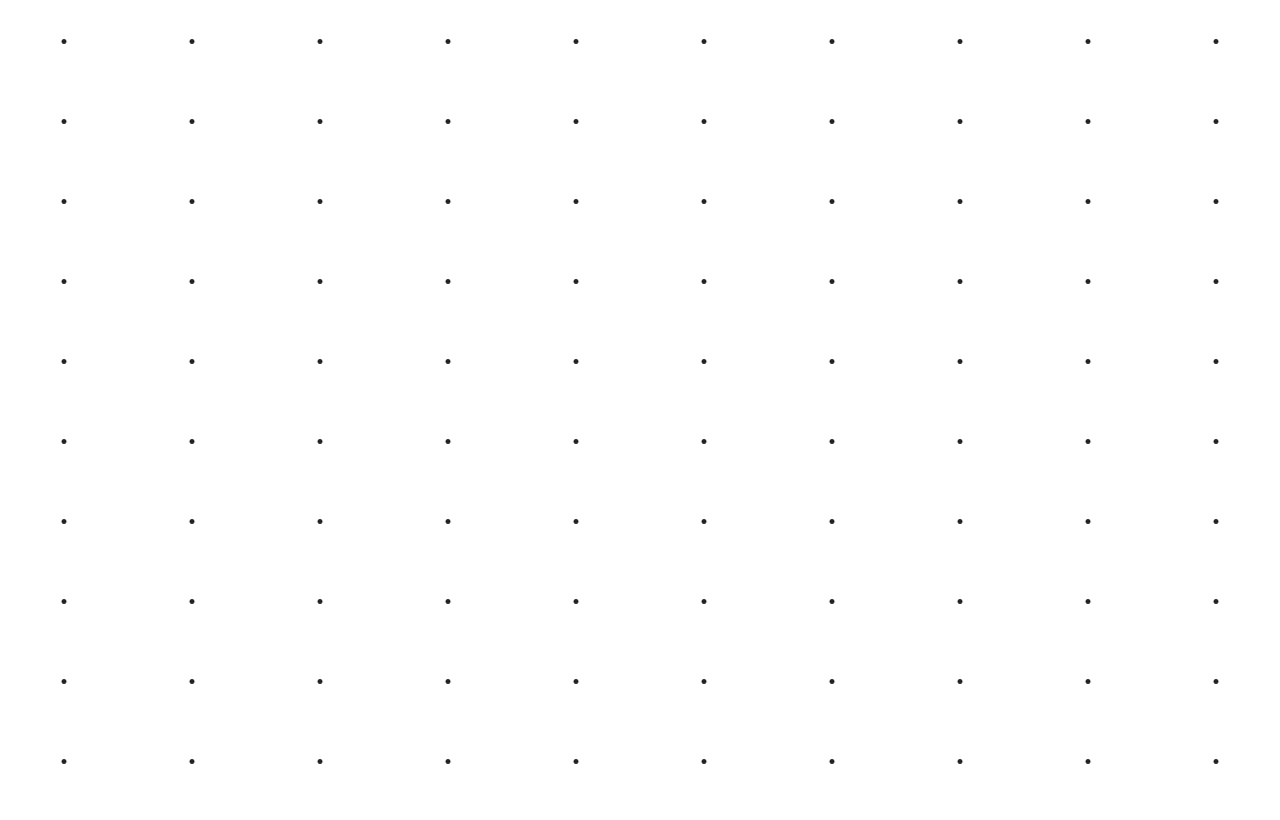
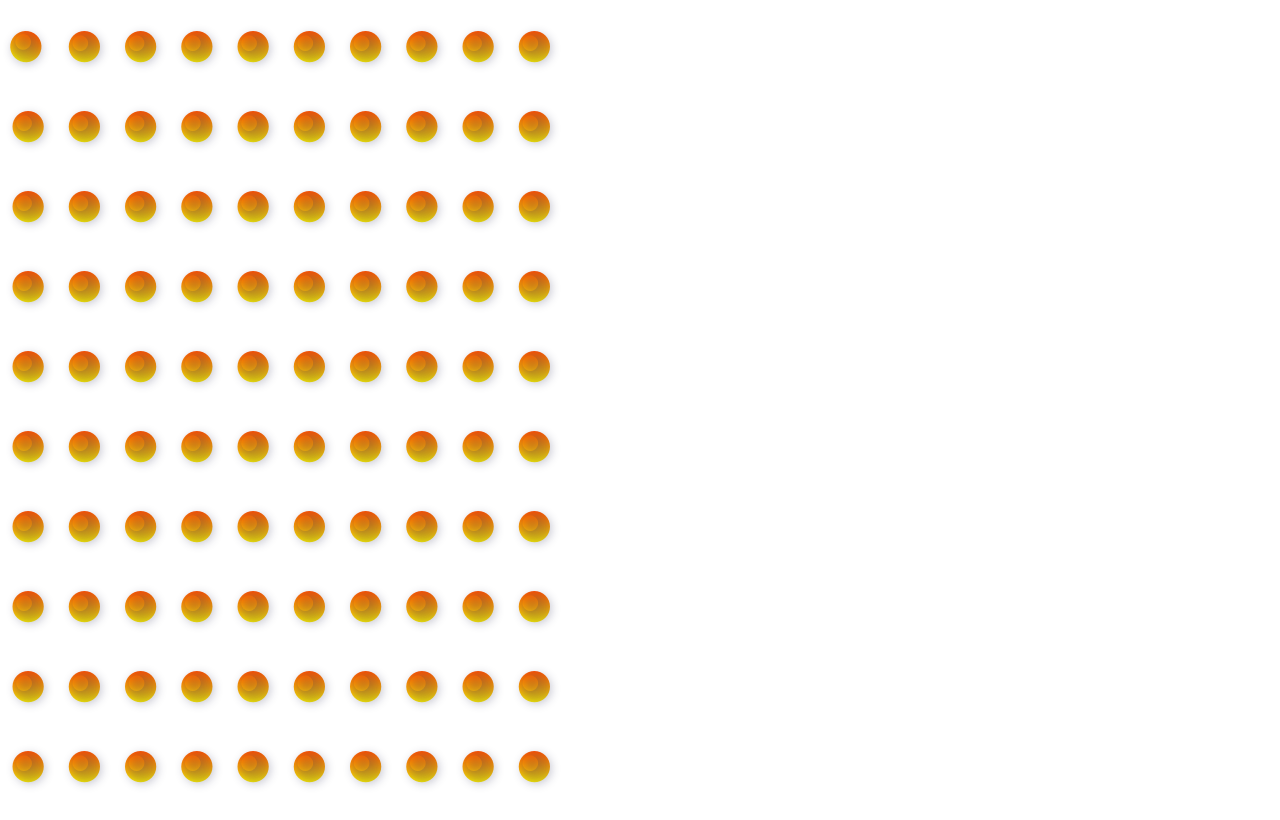
Before and after one commit to b0gucki3/prototype, a plain HTML site: page index.html in a window 1280 px wide. Drawn offline with nearby package versions, Linux system fonts and the light colour scheme.

Commit message:
colors added

```diff
--- a/sass/style.scss
+++ b/sass/style.scss
@@ -5,4 +5,40 @@ body {
     grid-template-rows: repeat(10, 1fr);
     height: 100vh;
     place-items: center;
+
+    max-width: 500px;
 }
+
+span{
+    font-size: 100px;
+    line-height: 50px;
+    color: red;
+
+    background: -webkit-linear-gradient(red, yellow);
+    -webkit-background-clip: text;
+    -webkit-text-fill-color: transparent;
+
+    text-shadow: 2px 2px 8px rgba(50,50,93,.25);
+    transition: transform 0.3s;
+    position: relative;
+
+    &:hover{
+        transform: rotate(20deg);
+
+        //transform: translate(-50%,-50%) translate(40px,40px) perspective(2910px) rotateY(-30deg) rotateX(9deg) rotate(5deg);
+    }
+
+    //reflection/flare
+    &:after{
+        content: "•";
+        position: absolute;
+        //bottom: 25px;
+        left: 10px;
+        font-size: 50px;
+        background: -webkit-linear-gradient(red, yellow);
+        -webkit-background-clip: text;
+        -webkit-text-fill-color: transparent;
+
+        opacity: 0.75;
+    }
+}
```
Also changed, not shown: css/style.css, 1 other file. Lines whose indentation alone changed are shown as unchanged.
